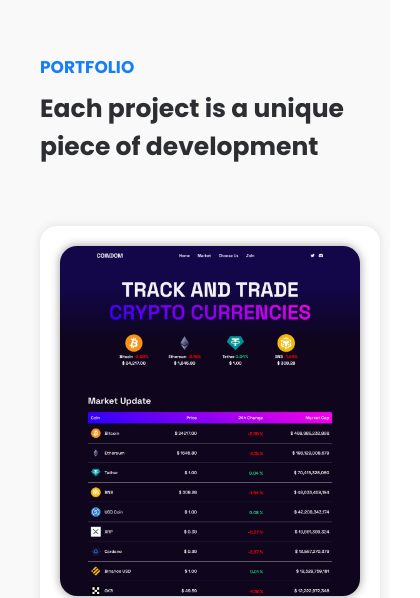
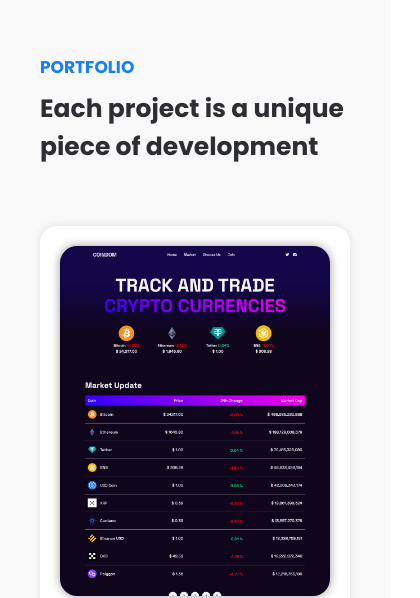
Before and after one commit to emodeth/portfolio-website, a React (Create React App) app: page / in a window 390 px wide. Shown: the part 3034-3632 px from the top of the page, 420 px wide, since content can reach past the window. Built offline with nearby package versions, Linux system fonts and the light colour scheme.

Commit message:
Project section responsive bug fixed

```diff
--- a/src/components/Projects/projects.scss
+++ b/src/components/Projects/projects.scss
@@ -5,6 +5,10 @@
   padding: 16rem 0;
   display: flex;
   flex-direction: column;
+
+  &__container {
+    width: 100%;
+  }
 
   &__header {
     color: $blue;
```
